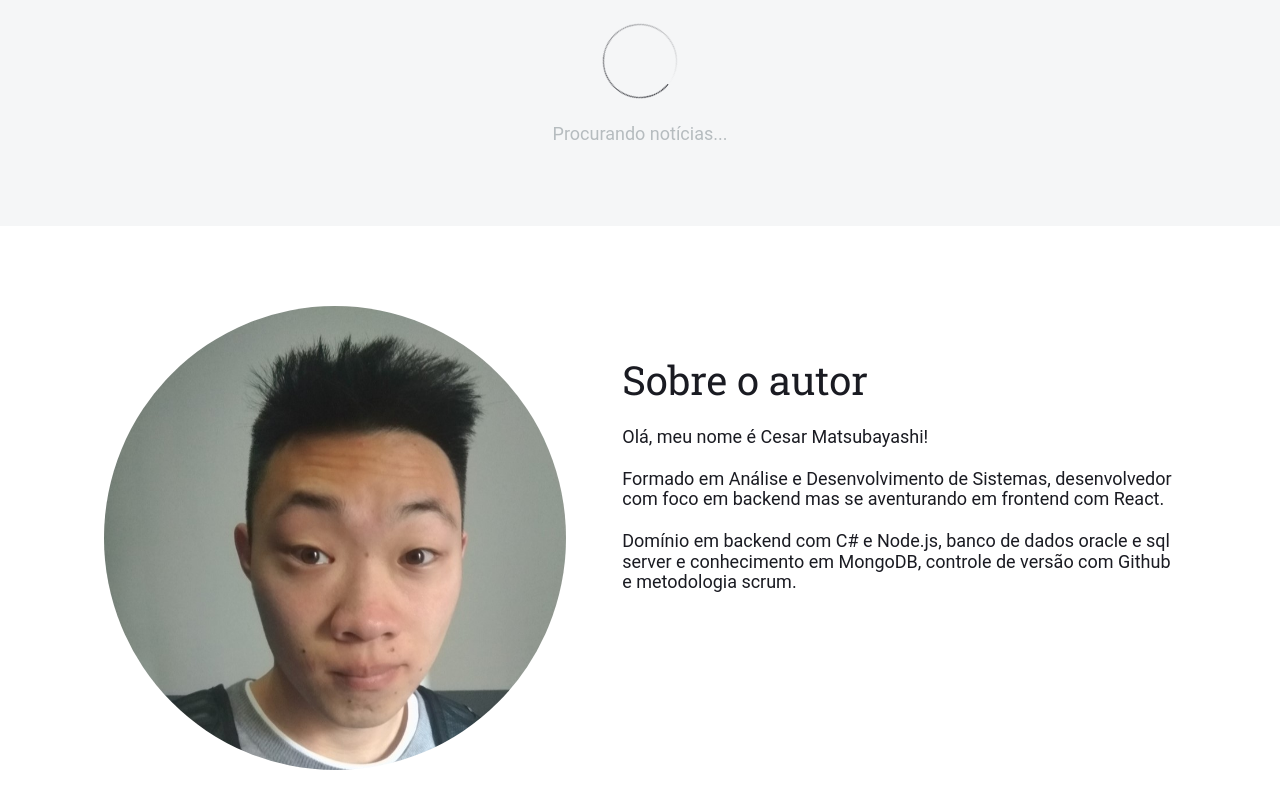
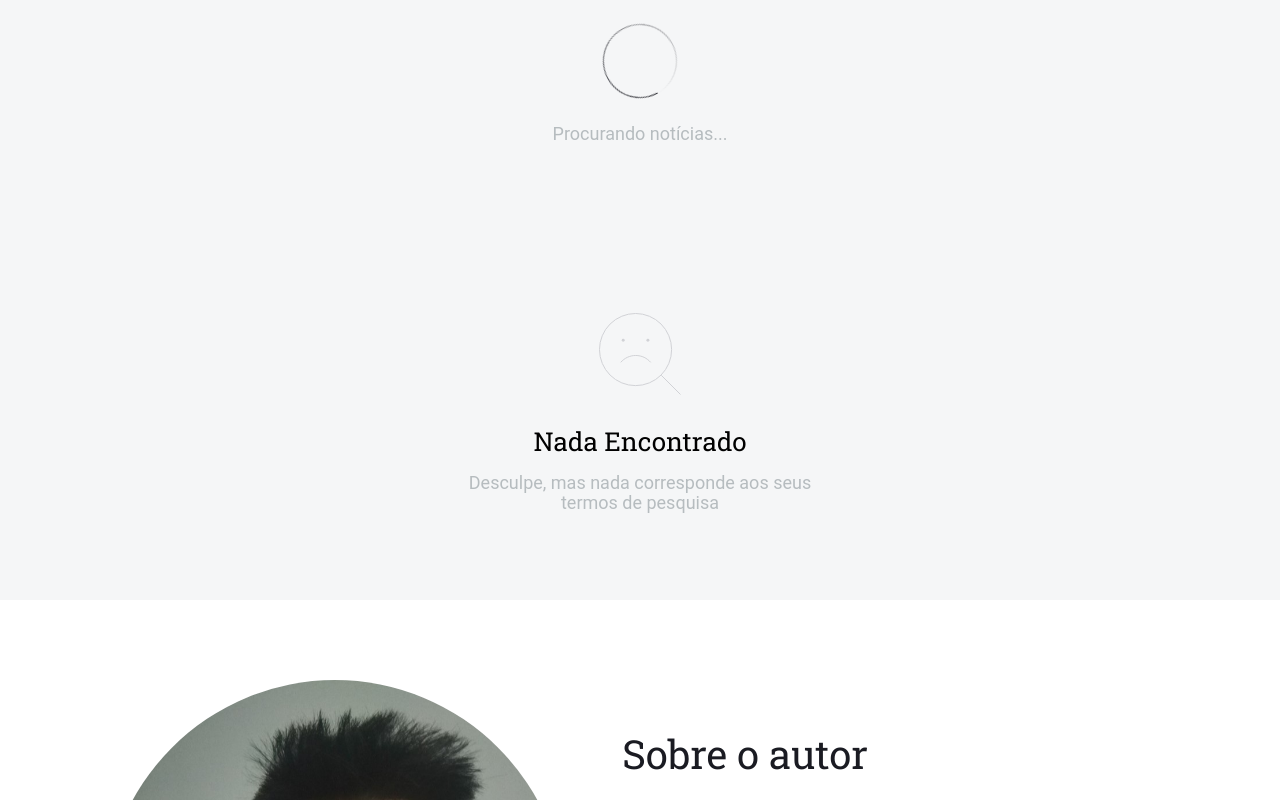
Before and after one commit to cesar-matsubayashi/news-explorer-frontend, a React (Vite) app: page / in a window 1280 px wide. Shown: the part 636-1436 px from the top of the page. Built offline with nearby package versions, Linux system fonts and the light colour scheme; a web font is replaced by a local one.

Commit message:
feat: add SearchNotFound component

```diff
--- a/src/components/Main/Main.jsx
+++ b/src/components/Main/Main.jsx
@@ -1,11 +1,12 @@
-import SearchForm from "../SearchForm/SearchForm";
 import "./Main.css";
 import Prealoader from "../Preloader/Preloader";
+import SearchNotFound from "../SearchNotFound/SearchNotFound";
 
 export default function Main() {
   return (
     <main className="news">
       <Prealoader />
+      <SearchNotFound />
     </main>
   );
 }
--- /dev/null
+++ b/src/components/SearchNotFound/SearchNotFound.css
@@ -0,0 +1,33 @@
+.not-found {
+  color: #b6bcbf;
+  display: flex;
+  flex-direction: column;
+  align-items: center;
+  justify-content: center;
+  height: 374px;
+}
+
+.not-found__image {
+  width: 82.5px;
+  height: 82.5px;
+}
+
+.not-found__title {
+  font-family: "Roboto Slab", sans-serif;
+  font-size: 26px;
+  font-weight: 400;
+  color: black;
+  margin: 31.5px 0 0 0;
+}
+
+.not-found__description {
+  max-width: 356px;
+  text-align: center;
+  margin: 16px 0 0 0;
+}
+
+@media screen and (max-width: 544px) {
+  .not-found__description {
+    margin: 16px 16px 0 16px;
+  }
+}
--- /dev/null
+++ b/src/components/SearchNotFound/SearchNotFound.jsx
@@ -0,0 +1,14 @@
+import "./SearchNotFound.css";
+import notFound from "../../images/not-found.svg";
+
+export default function SearchNotFound() {
+  return (
+    <div className="not-found">
+      <img src={notFound} alt="Nada Encontrado" className="not-found__image" />
+      <h1 className="not-found__title">Nada Encontrado</h1>
+      <p className="not-found__description">
+        Desculpe, mas nada corresponde aos seus termos de pesquisa
+      </p>
+    </div>
+  );
+}
```
Also changed, not shown: src/images/not-found.svg (added).
